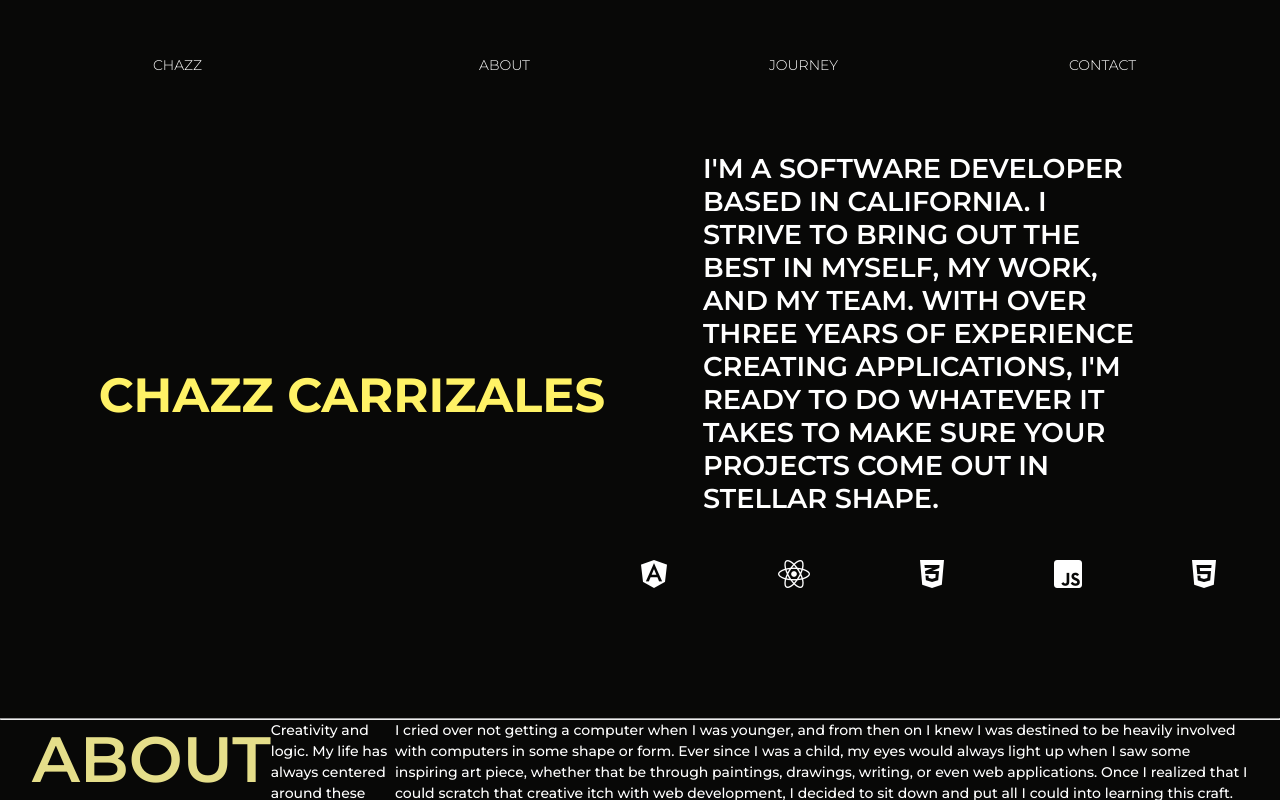
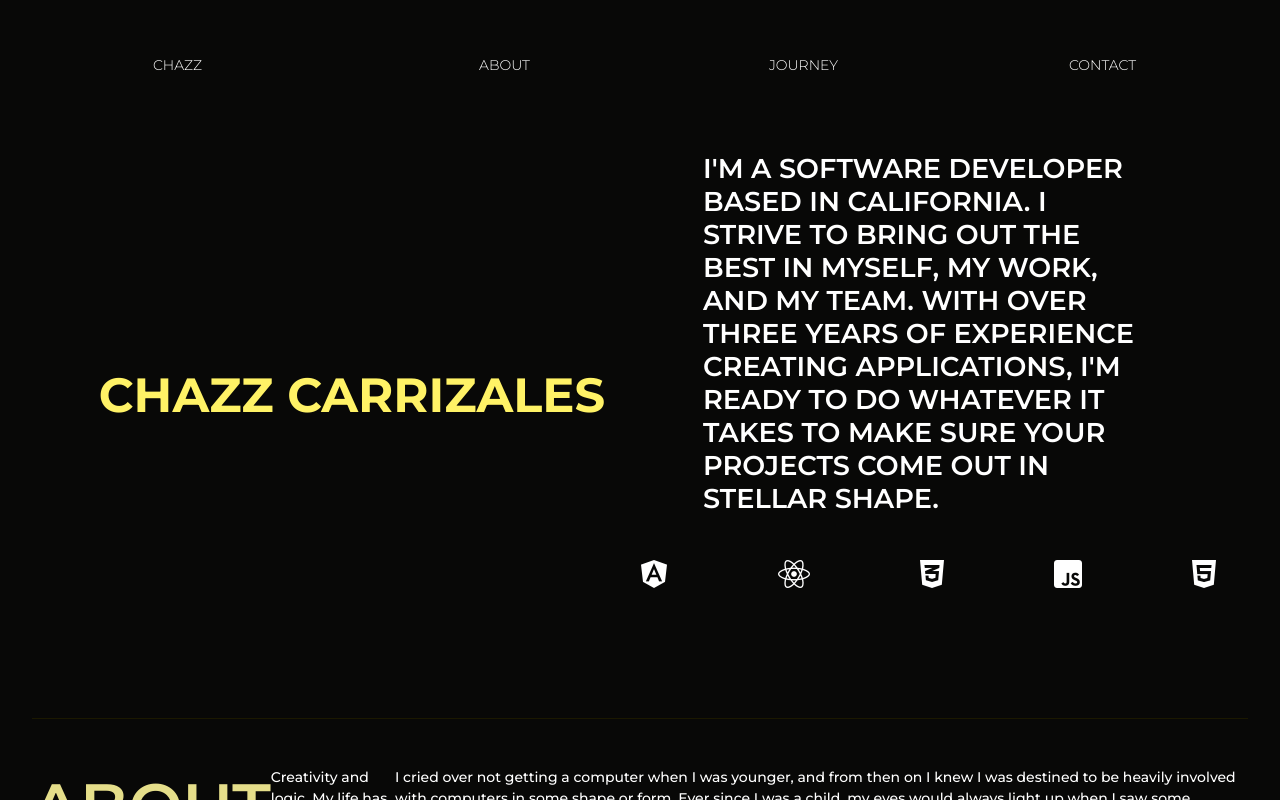
Before and after one commit to czcarrizales/react-portfolio, a React (Create React App) app: page / in a window 1280 px wide. Shown: the top 800 px of the page. Built offline with nearby package versions, Linux system fonts and the light colour scheme.

Commit message:
adding background color and margin to hr

```diff
--- a/src/css/App.css
+++ b/src/css/App.css
@@ -9,9 +9,19 @@
 .projects {
     font-size: .875rem;
     font-weight: 600;
-    margin-top: 5em;
     margin-bottom: 0.2em;
     color: #E5DE8A;
+}
+
+hr {
+    color: #1B1800;
+    background-color: #1B1800;
+    height: 1px;
+    border: none;
+    margin-left: 2em;
+    margin-right: 2em;
+    margin-top: 3em;
+    margin-bottom: 3em;
 }
 
 @media (min-width: 800px) {
```
